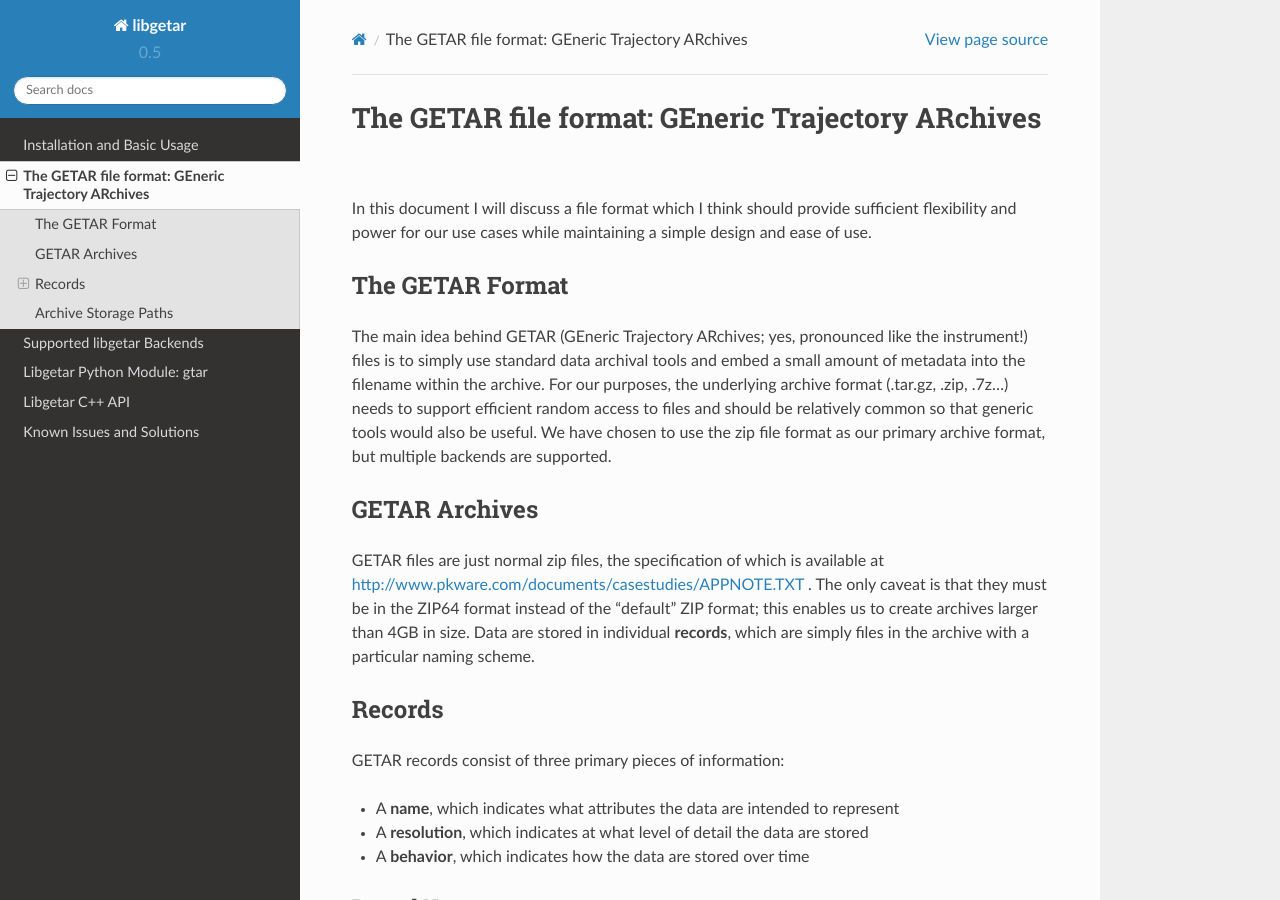
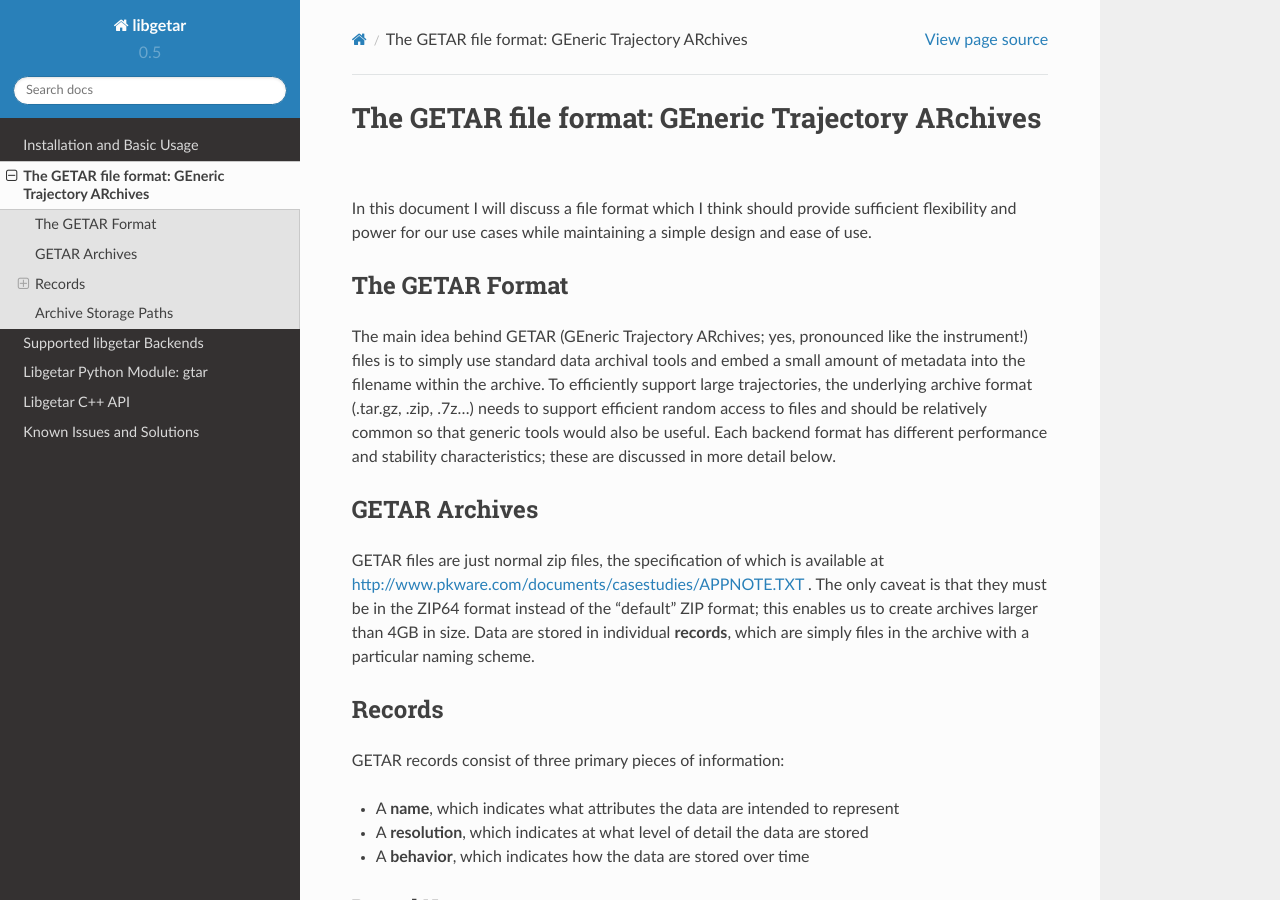
Before and after one commit to glotzerlab/libgetar, a Sphinx documentation site: the page built from doc/source/gtar.rst, in a window 1280 px wide and 900 px high. Built offline with Sphinx 7.4.7 and the Read the Docs theme 2.0.0, drawn with Linux system fonts in a browser that asks for light colours.

Commit message:
Minor documentation updates

```diff
--- a/doc/source/gtar.rst
+++ b/doc/source/gtar.rst
@@ -12,11 +12,12 @@ The GETAR Format
 The main idea behind GETAR (GEneric Trajectory ARchives; yes,
 pronounced like the instrument!) files is to simply use standard data
 archival tools and embed a small amount of metadata into the filename
-within the archive.  For our purposes, the underlying archive format
-(.tar.gz, .zip, .7z...) needs to support efficient random access to
-files and should be relatively common so that generic tools would also
-be useful. We have chosen to use the zip file format as our primary
-archive format, but multiple backends are supported.
+within the archive.  To efficiently support large trajectories, the
+underlying archive format (.tar.gz, .zip, .7z...) needs to support
+efficient random access to files and should be relatively common so
+that generic tools would also be useful. Each backend format has
+different performance and stability characteristics; these are
+discussed in more detail below.
 
 GETAR Archives
 ==============
--- a/doc/source/inst.rst
+++ b/doc/source/inst.rst
@@ -38,5 +38,6 @@ package manager), you can install it easily with pip:
 
    pip install breathe --user
 
-The latest version of the documentation is available `online
-<http://libgetar.readthedocs.io/>`_.
+The latest version of the documentation is available online in `html
+<http://libgetar.readthedocs.io/en/latest/>`_ and `pdf
+<https://bitbucket.org/glotzer/libgetar/downloads/>`_ form.
```
